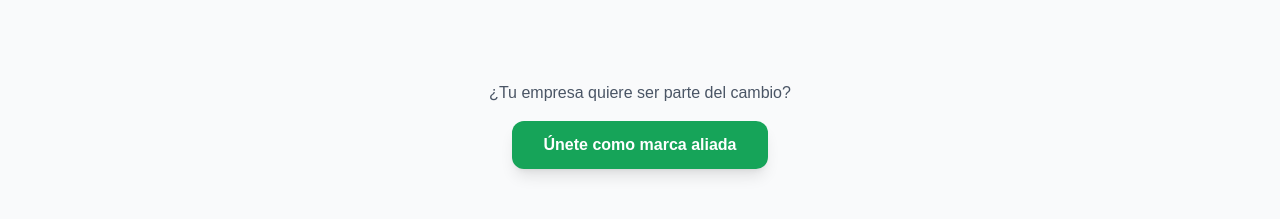
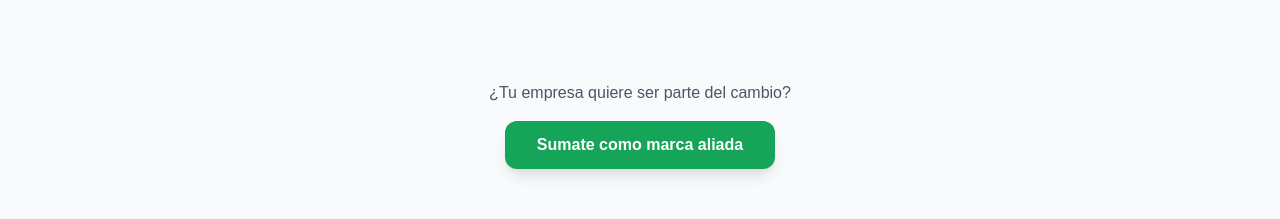
Before and after one commit to Turok2099/tripleimpacto_front, a Next.js app: page / in a window 1280 px wide. Shown: the part 3075-3294 px from the top of the page. Built offline with nearby package versions, Linux system fonts and the light colour scheme.

Commit message:
actualizacion

```diff
--- a/components/sections/Sponsors/sponsorsSection.tsx
+++ b/components/sections/Sponsors/sponsorsSection.tsx
@@ -41,10 +41,7 @@ export default function SponsorsSection() {
           </h2>
           <p className="max-w-2xl mx-auto text-xl text-gray-600">
             Empresas comprometidas con el{" "}
-            <span
-              className="font-semibold"
-              style={{ color: "#16a459" }}
-            >
+            <span className="font-semibold" style={{ color: "#16a459" }}>
               Club Triple Impacto
             </span>{" "}
             que ofrecen beneficios exclusivos a nuestra comunidad
@@ -104,7 +101,7 @@ export default function SponsorsSection() {
             className="px-8 py-3 text-white font-semibold rounded-xl shadow-lg hover:shadow-xl transform hover:-translate-y-1 transition-all duration-200"
             style={{ backgroundColor: "#16a459" }}
           >
-            Únete como marca aliada
+            Sumate como marca aliada
           </button>
         </div>
       </div>
```
